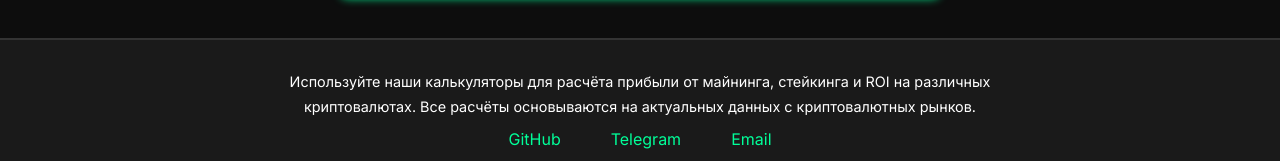
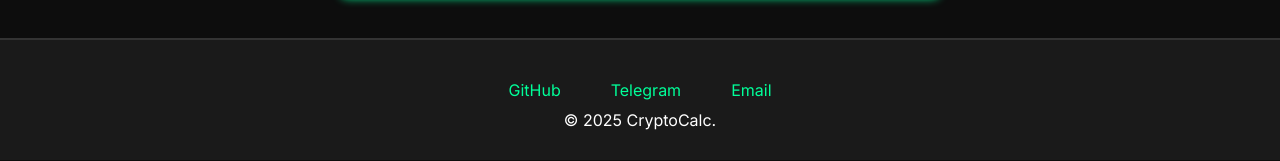
Before and after one commit to BitDenCode/CryptoCalc, a Next.js app: page / in a window 1280 px wide. Shown: the part 3088-3249 px from the top of the page. Built offline with nearby package versions, Linux system fonts and the light colour scheme; no server answers.

Commit message:
футер

```diff
--- a/src/components/Footer/Footer.tsx
+++ b/src/components/Footer/Footer.tsx
@@ -5,12 +5,6 @@ const Footer = () => {
   return (
     <footer className={styles.footer}>
       <div className="container mx-auto px-4 text-center">
-
-        <div className="mt-6 text-white">
-          <p>
-            Используйте наши калькуляторы для расчёта прибыли от майнинга, стейкинга и ROI на различных криптовалютах. Все расчёты основываются на актуальных данных с криптовалютных рынков.
-          </p>
-        </div>
 
         <div className="space-x-4">
 
```
